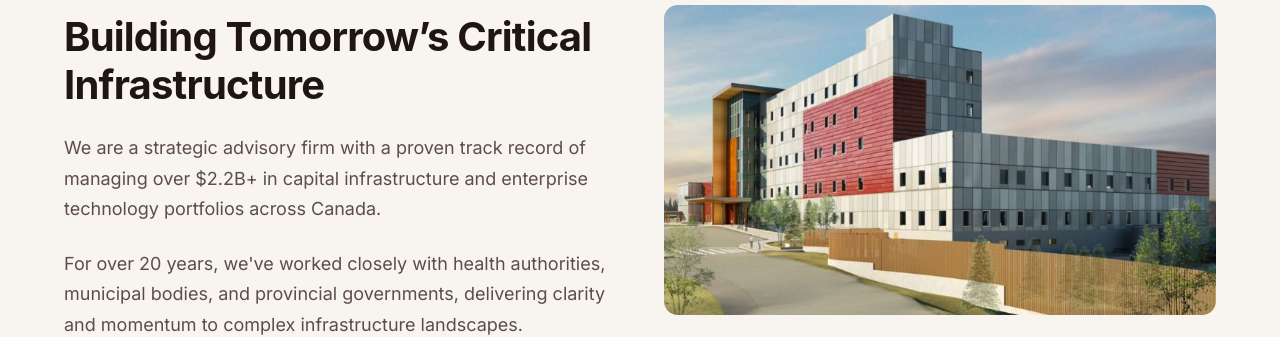
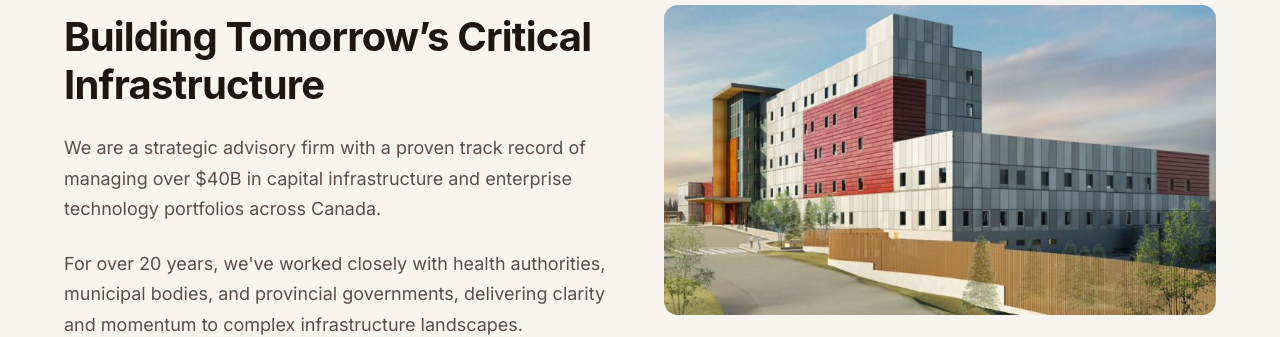
Before and after one commit to cameronyeeping/jinmotion-site, a React (Vite) app: page / in a window 1280 px wide. Shown: the part 820-1157 px from the top of the page. Built offline with nearby package versions, Linux system fonts and the light colour scheme.

Commit message:
update info

```diff
--- a/src/data/siteContent.js
+++ b/src/data/siteContent.js
@@ -121,7 +121,7 @@ export const homePage = {
         eyebrow: 'ABOUT US',
         heading: 'Building Tomorrow’s Critical Infrastructure',
         paragraphs: [
-            'We are a strategic advisory firm with a proven track record of managing over $2.2B+ in capital infrastructure and enterprise technology portfolios across Canada.',
+            'We are a strategic advisory firm with a proven track record of managing over $40B in capital infrastructure and enterprise technology portfolios across Canada.',
             'For over 20 years, we\'ve worked closely with health authorities, municipal bodies, and provincial governments, delivering clarity and momentum to complex infrastructure landscapes.',
         ],
         image: 'HOSPITAL1.jpg',
```
